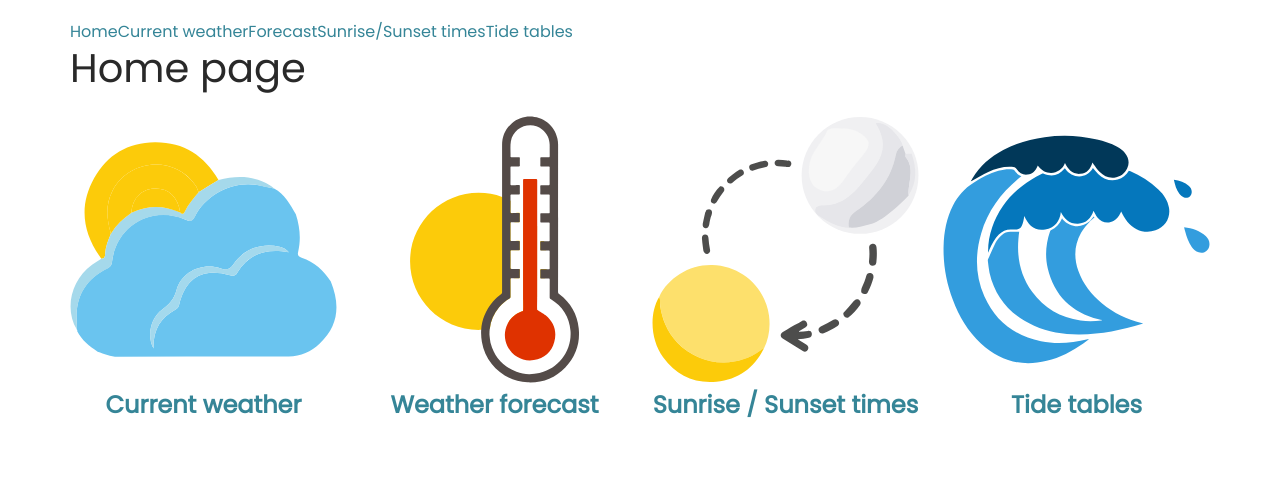
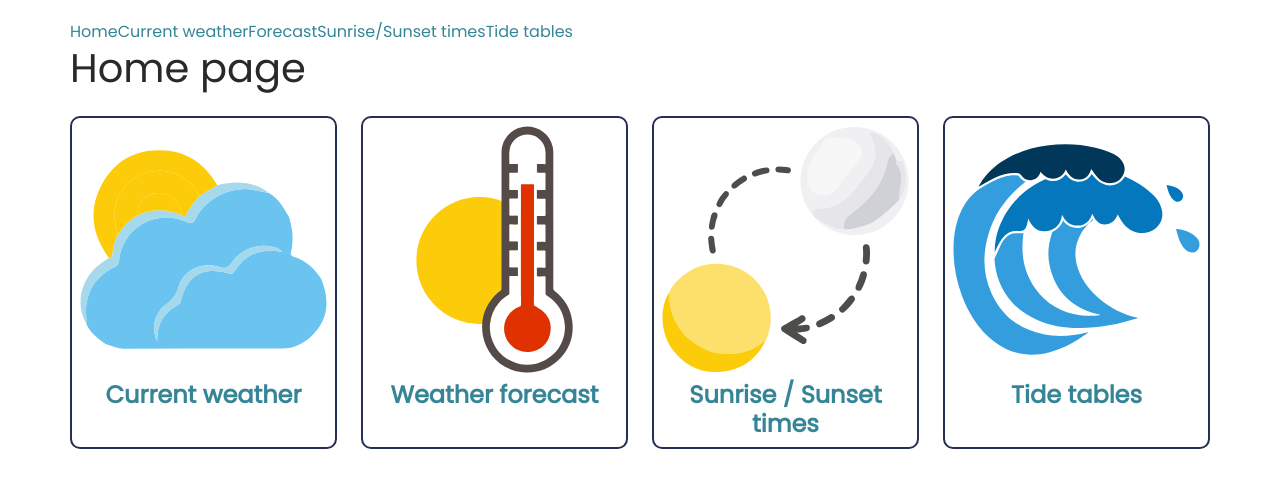
Before and after one commit to MathieuParadis/hk-weather-forecast, a React (Create React App) app: page / in a window 1280 px wide. Shown: the top 488 px of the page. Built offline with nearby package versions, Linux system fonts and the light colour scheme.

Commit message:
edited navMenuCard component styling

```diff
--- a/src/components/NavMenuCard.jsx
+++ b/src/components/NavMenuCard.jsx
@@ -5,9 +5,9 @@ const NavMenuCard = ({navElement}) => {
   return (
     <div className="nav-menu-card py-3 pointer">
       <NavLink exact="true" to={navElement.navlink} className="navlink">
-        <div className="card-content d-flex flex-column">
+        <div className="card-content p-2">
           <img src={navElement.img} alt={navElement.title + " icon"} className="illustration align-self-center" />
-          <h4 className="fw-bold text-center mb-3 pt-2">{navElement.title}</h4>
+          <h4 className="fw-bold text-center mb-0 pt-2">{navElement.title}</h4>
         </div>
       </NavLink>
     </div>
--- a/src/styles/components/_navMenuCard.scss
+++ b/src/styles/components/_navMenuCard.scss
@@ -2,4 +2,13 @@
   &:hover {
     transform: scale(1.1);
   }
+
+  .card-content {
+    position: relative;
+    height: 100%;
+    width: 100%;
+    border: 2px solid var(--sec-color);
+    border-radius: 10px;
+    overflow: hidden;
+  }
 }
```
